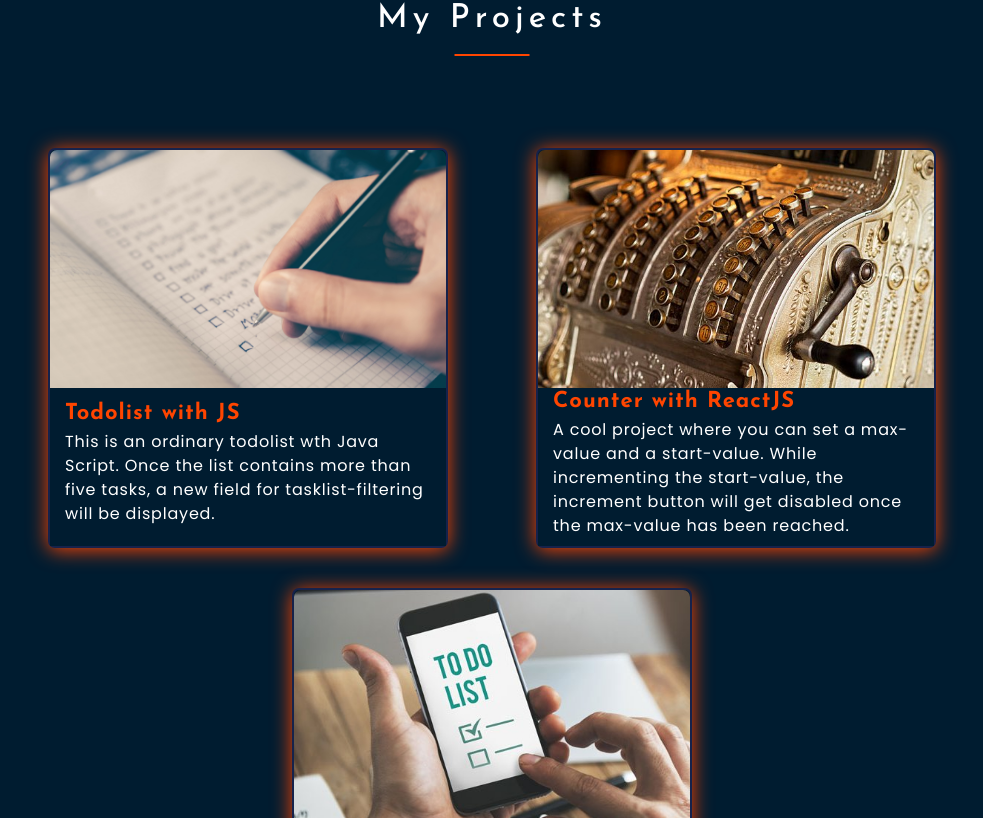
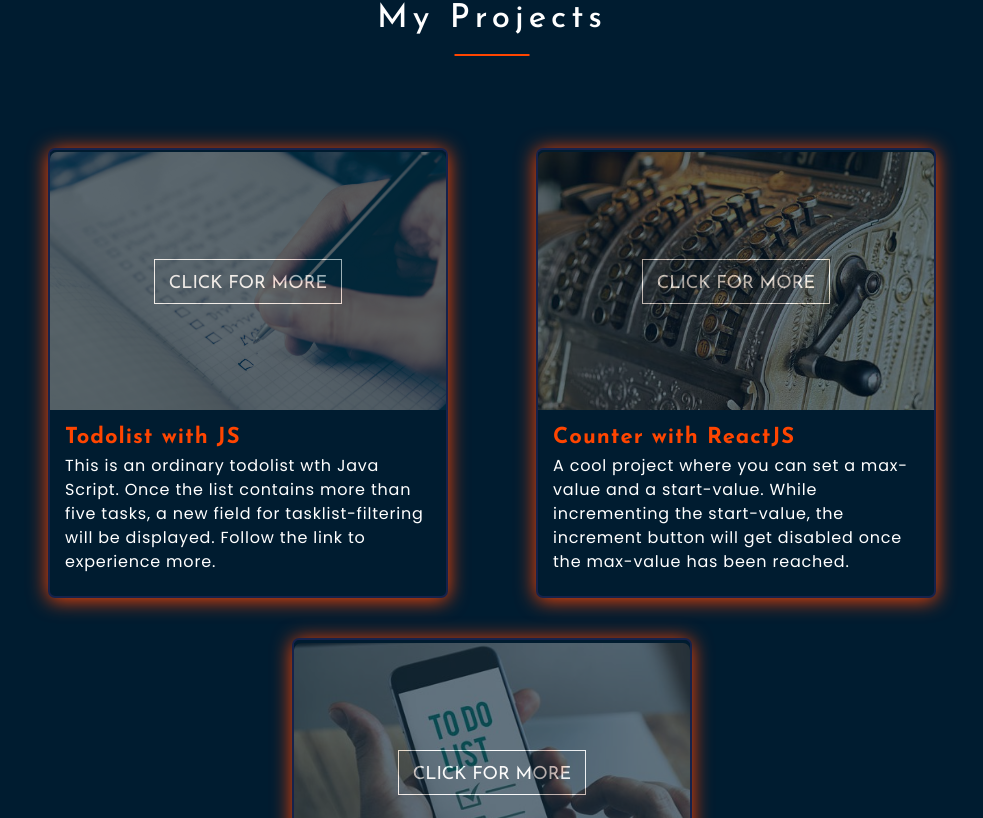
Before and after one commit to andbudha/my_portfolio, a React (Create React App) app: page / in a window 1280 px wide. Shown: the part 2302-3120 px from the top of the page, without its empty margins (148-1131 px from the left). Built offline with nearby package versions, Linux system fonts and the light colour scheme.

Commit message:
project cards updated

```diff
--- a/src/projects/Projects.jsx
+++ b/src/projects/Projects.jsx
@@ -7,7 +7,7 @@ import reactTodoImg from './project_images/reacttodo.jpg'
 
 export const Projects = () => {
 
-    const jsTodo = 'This is an ordinary todolist wth Java Script. Once the list contains more than five tasks, a new field for tasklist-filtering will be displayed.';
+    const jsTodo = 'This is an ordinary todolist wth Java Script. Once the list contains more than five tasks, a new field for tasklist-filtering will be displayed. Follow the link to experience more.';
 
     const reactCounter = 'A cool project where you can set a max-value and a start-value. While incrementing the start-value, the increment button will get disabled once the max-value has been reached.';
 
--- a/src/projects/project/Project.jsx
+++ b/src/projects/project/Project.jsx
@@ -6,8 +6,9 @@ export const Project = (props) => {
     return (
         <Fade bottom>
             <div className={styles.project_box}>
-                <a href={props.link} target="_blank" className={styles.uni_btn}><span>CLICK FOR MORE...</span></a>
+                {/* <a href={props.link} target="_blank" className={styles.uni_btn}><span>CLICK FOR MORE...</span></a> */}
                 <div className={styles.img_container} style={props.image}>
+                    <a href={props.link} target="_blank" className={styles.uni_btn}><span>CLICK FOR MORE</span></a>
                 </div>
                 <div className={styles.project_description_box}>
                     <div className={styles.title}>
@@ -17,7 +18,6 @@ export const Project = (props) => {
                         {props.description}
                     </p>
                 </div>
-
             </div >
         </Fade>
     );
--- a/src/projects/project/Project.module.scss
+++ b/src/projects/project/Project.module.scss
@@ -9,23 +9,34 @@
 
 .project_box {
     width: 400px;
-    height: 400px;
+    height: 450px;
     margin: 20px;
     border: $additional_color 2px solid;
     border-radius: 7px;
     box-shadow: $primary_color 0px 2px 20px;
     position: relative;
-    @include flexBox(nowrap, column, space-between, center);
+    @include flexBox(nowrap, column, space-evenly, center);
+
+    .img_container {
+        height: 58%;
+        min-width: 100%;
+        background-size: cover;
+        background-position: center;
+        background-repeat: no-repeat;
+        position: relative;
+        border-top-left-radius: 7px;
+        border-top-right-radius: 7px;
+        @include flexBox(nowrap, column, center, center);
 
         a {
             position: absolute;
             z-index: 1;
             height: 100%;
             width: 100%;
-        opacity: 0;
+            opacity: 0.6;
             text-decoration: none;
             color: $secondary_color;
-        font-size: $primaryTextSize;
+            font-size: $normalTextSize;
             font-weight: 400;
             @include flexBox(nowrap, row, center, center);
 
@@ -38,24 +49,27 @@
             &:not(:hover) {
                 transition: ease-in-out all 0.4s;
             }
+
+            span {
+                color: $secondary_color;
+                border: 1px solid $secondary_color;
+                padding: 14px 14px 10px;
+
+                @media screen and (max-width: 520px) {
+                    font-size: $smallTextSize;
+                    padding: 8px 10px 6px;
                 }
-
-    .img_container {
-        min-height: 60%;
-        min-width: 100%;
-        background-size: cover;
-        background-position: center;
-        background-repeat: no-repeat;
-        position: relative;
-        border-top-left-radius: 7px;
-        border-top-right-radius: 7px;
-        @include flexBox(nowrap, column, center, center);
+            }
+        }
     }
 
     .project_description_box {
-        min-height: 35%;
+        position: relative;
+        min-height: 40%;
         min-width: 100%;
         padding: 15px;
+        border-bottom-left-radius: 7px;
+        border-bottom-right-radius: 7px;
         @include flexBox(nowrap, column, center, center);
 
         .title {
@@ -82,6 +96,43 @@
             color: $secondary_color;
             font-family: 'Poppins', sans-serif;
         }
+    }
+
+    .project_btn {
+        text-decoration: none;
+        margin-right: 20px;
+        width: 145px;
+        height: 50px;
+        display: inline-block;
+        padding: 14px 10px;
+        cursor: pointer;
+        font-size: $smallTextSize;
+        background-color: $primary_color;
+        color: $secondary_color;
+        border: $secondary_color 2px solid;
+
+        &:hover {
+            transition: ease-in-out all 0.55s;
+            border: $primary_color 2px solid;
+            background-color: $secondary_color;
+            color: $primary_color;
+        }
+
+        @media screen and (max-width: 520px) {
+            width: 120px;
+            height: 45px;
+            padding: 13px 10px;
+            margin-right: 10px;
+            font-size: $xsmallTextSize;
+        }
+    }
+
+    .active {
+        color: $secondary_color;
+    }
+
+    .projects_btn:not(:hover) {
+        transition: ease-in-out all 0.55s;
     }
 
     @media screen and (max-width: 520px) {
```
Lines whose indentation alone changed are shown as unchanged.
